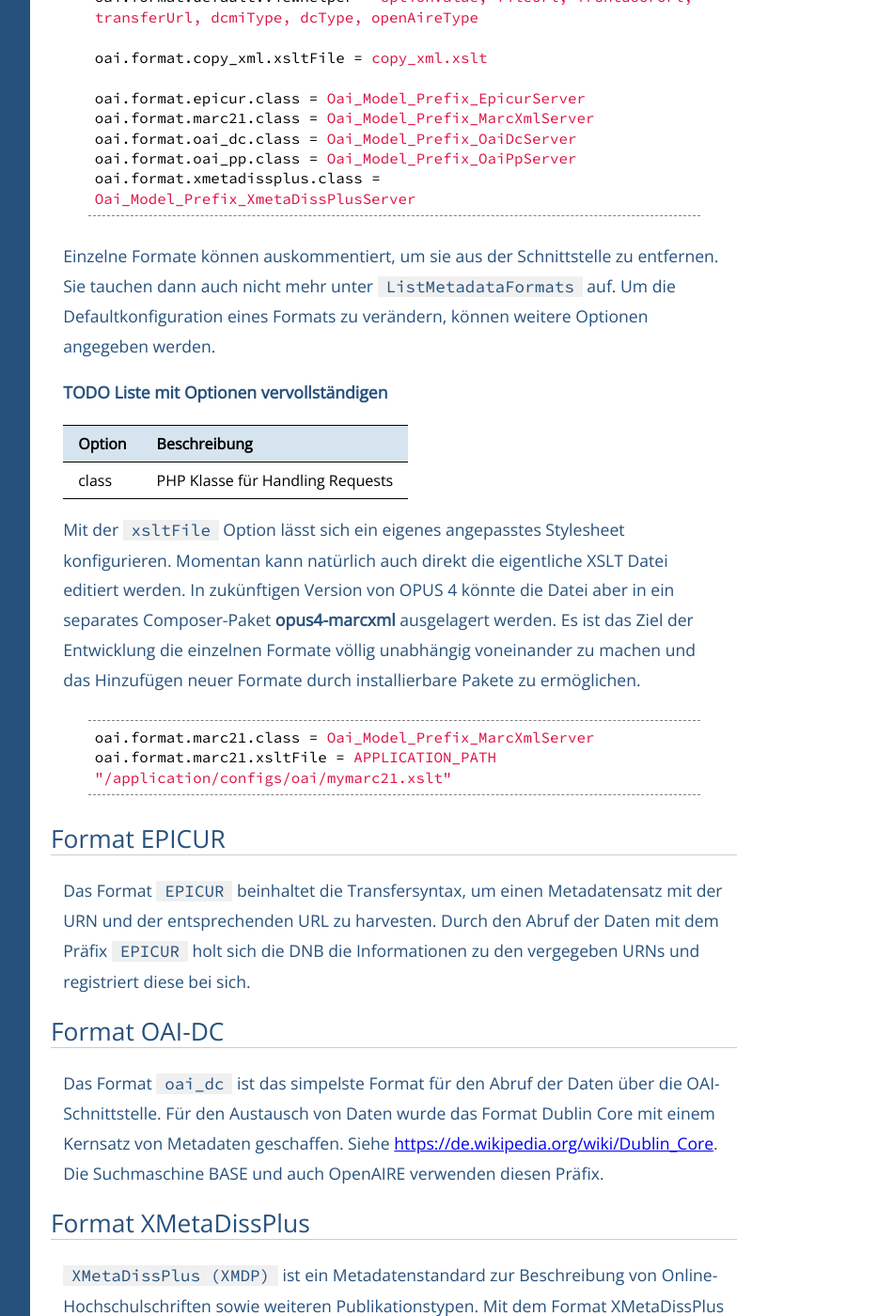
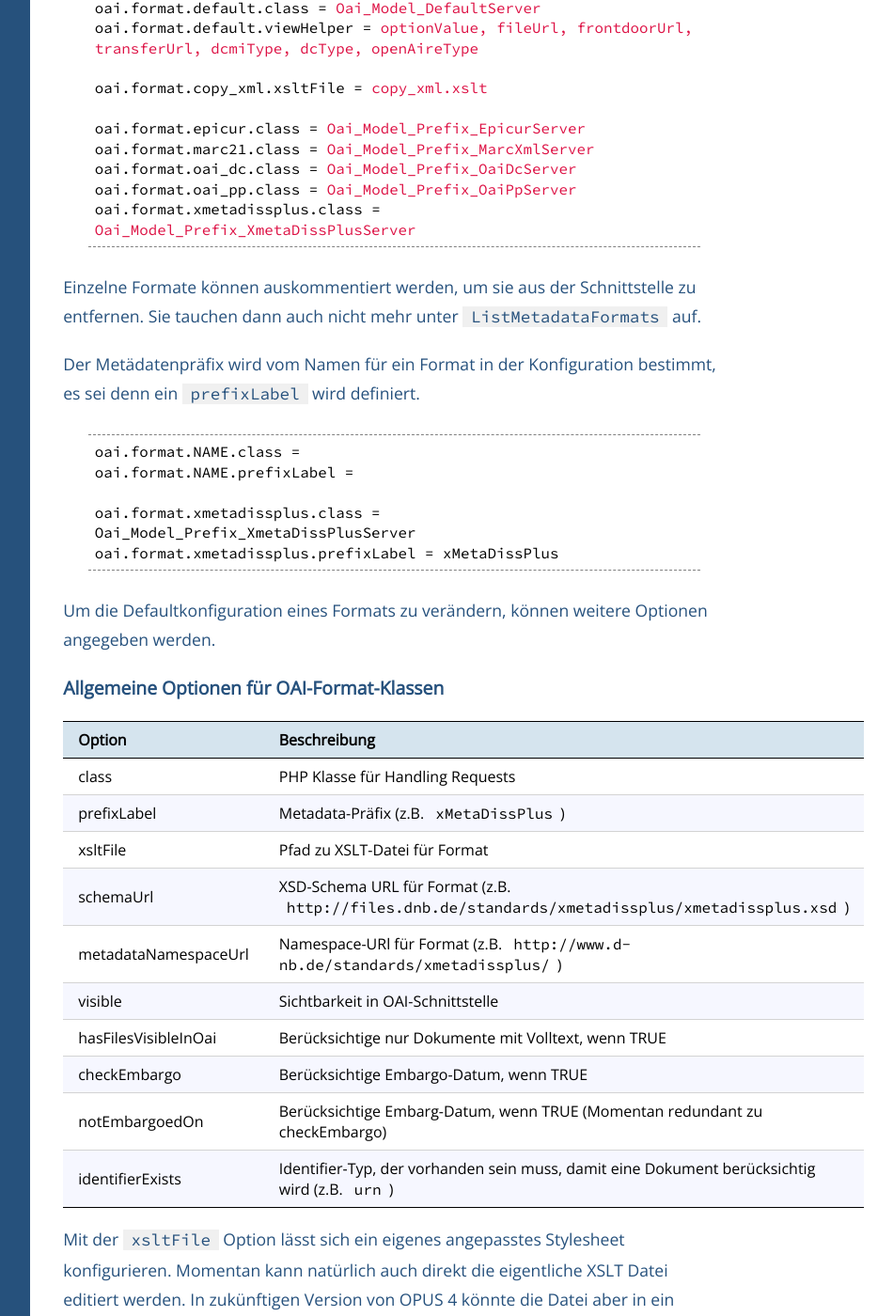
Before and after one commit to OPUS4/userdoc, a Jekyll site: the page built from export/oaiexport.md, in a window 1280 px wide and 1400 px high, scrolled down 1555 px. Shown: the whole window at 94% size, without its empty margins (224-1174 px from the left). Built offline with Jekyll 4.4.1, drawn with Linux system fonts in a browser that asks for light colours; some of the changed text lies outside the part shown.

Commit message:
#119 OAI formats and sets configuration

```diff
--- a/export/oaiexport.md
+++ b/export/oaiexport.md
@@ -42,10 +42,11 @@ Verzeichnis `$BASEDIR/modules/oai/views/scripts/index/prefixes/`.
 Als Administrator haben Sie unter dem Menüpunkt `Administration > Systeminformationen > OAI-Links` die Möglichkeit zu
 überprüfen, wie die Daten in den einzelnen Formaten übergeben werden.
 
-Welche Formate verfügbar sind, wird in der Konfiguration definiert.
+Welche Formate verfügbar sind, wird in der Konfiguration definiert. Momentan befindet sich diese Konfiguration in
+`application/configs/application.ini`.
 
 ~~~ ini
-oai.format.default.class = Oai_Model_BaseServer
+oai.format.default.class = Oai_Model_DefaultServer
 oai.format.default.viewHelper = optionValue, fileUrl, frontdoorUrl, transferUrl, dcmiType, dcType, openAireType
 
 oai.format.copy_xml.xsltFile = copy_xml.xslt
@@ -57,16 +58,34 @@ oai.format.oai_pp.class = Oai_Model_Prefix_OaiPpServer
 oai.format.xmetadissplus.class = Oai_Model_Prefix_XmetaDissPlusServer
 ~~~
 
-Einzelne Formate können auskommentiert, um sie aus der Schnittstelle zu entfernen. Sie tauchen dann auch nicht mehr
-unter `ListMetadataFormats` auf. Um die Defaultkonfiguration eines Formats zu verändern, können weitere Optionen
-angegeben werden.
+Einzelne Formate können auskommentiert werden, um sie aus der Schnittstelle zu entfernen. Sie tauchen dann auch
+nicht mehr unter `ListMetadataFormats` auf.
 
-**TODO Liste mit Optionen vervollständigen**
+Der Metädatenpräfix wird vom Namen für ein Format in der Konfiguration bestimmt, es sei denn ein `prefixLabel`
+wird definiert.
 
-| Option | Beschreibung                     |
-|--------|----------------------------------|
-| class  | PHP Klasse für Handling Requests |
+    oai.format.NAME.class =
+    oai.format.NAME.prefixLabel =
 
+    oai.format.xmetadissplus.class = Oai_Model_Prefix_XmetaDissPlusServer
+    oai.format.xmetadissplus.prefixLabel = xMetaDissPlus
+
+Um die Defaultkonfiguration eines Formats zu verändern, können weitere Optionen angegeben werden.
+
+### Allgemeine Optionen für OAI-Format-Klassen
+
+| Option                | Beschreibung                                                                                     |
+|-----------------------|--------------------------------------------------------------------------------------------------|
+| class                 | PHP Klasse für Handling Requests                                                                 |
+| prefixLabel           | Metadata-Präfix (z.B. `xMetaDissPlus`)                                                           |
+| xsltFile              | Pfad zu XSLT-Datei für Format                                                                    |
+| schemaUrl             | XSD-Schema URL für Format (z.B. `http://files.dnb.de/standards/xmetadissplus/xmetadissplus.xsd`) |
+| metadataNamespaceUrl  | Namespace-URl für Format (z.B. `http://www.d-nb.de/standards/xmetadissplus/`)                    |
+| visible               | Sichtbarkeit in OAI-Schnittstelle                                                                |
+| hasFilesVisibleInOai  | Berücksichtige nur Dokumente mit Volltext, wenn TRUE                                             |
+| checkEmbargo          | Berücksichtige Embargo-Datum, wenn TRUE                                                          |
+| notEmbargoedOn        | Berücksichtige Embarg-Datum, wenn TRUE (Momentan redundant zu checkEmbargo)                      |
+| identifierExists      | Identifier-Typ, der vorhanden sein muss, damit eine Dokument berücksichtig wird (z.B. `urn`)     |
 
 Mit der `xsltFile` Option lässt sich ein eigenes angepasstes Stylesheet konfigurieren. Momentan kann natürlich auch
 direkt die eigentliche XSLT Datei editiert werden. In zukünftigen Version von OPUS 4 könnte die Datei aber in ein
@@ -150,7 +171,7 @@ z.B.
 <dcterms:isPartOf xsi:type="ddb:ZS-Ausgabe" >2020</dcterms:isPartOf>
 ~~~
 
-## Format MARC21
+### Format MARC21
 
 `MARC21` ist eine Version von MARC (MAchine-Readable Cataloging) und wird vor allem in Bibliothekskatalogen für Bibliografische Daten verwendet. Siehe "Deutsche Übersetzung des  MARC 21 Format for Bibliographic Data" <https://d-nb.info/996983511/34>.
 Für den Abruf der Daten über die OAI-Schnittstelle mit dem Präfix `marc21` können noch zusätzliche Angaben in der `config.ini`-Datei konfiguriert werden, die noch nicht in der Datenbank stehen.
@@ -164,3 +185,34 @@ marc21.publisherCity= <Ist nur erforderlich, wenn kein DNB-Institut angelegt ist
 ; default value used to set subfield b of MARC field 264
 marc21.publisherName= <Ist nur erforderlich, wenn kein DNB-Institut angelegt ist>
 ~~~
+
+## OAI-Sets
+
+Die verfügbaren OAI-Sets werden von mehreren Klassen generiert.
+
+~~~ ini
+oai.set.bibliography.class = Oai_Model_Set_BibliographySets
+oai.set.doc-type.class = Oai_Model_Set_DocumentTypeSets
+oai.set.publicationState.class = Oai_Model_Set_PublicationStateSets
+oai.set.openaccess.class = Oai_Model_Set_CollectionRoleSingleSet
+oai.set.openaccess.roleOaiName = open_access
+oai.set.openaccess.requireOaiSubset = 0
+
+; The order is important, the collection set type must come last.
+oai.set.collection.class = Oai_Model_Set_CollectionSets
+; TODO Excluding subsets is currently not supported.
+oai.set.collection.exclude = open_access
+~~~
+
+In der Konfiguration wird ein Name für jeden Set-Typ verwendet, der beliebig gewählt werden kann.
+
+    oai.set.NAME.class = KLASSE_DIE_SETS_IMPLEMENTIERT
+
+### Oai_Model_Set_CollectionRoleSingleSet
+
+Die Klasse `Oai_Model_Set_CollectionRoleSingleSet` erlaubt es alle verknüpften Dokumente einer CollectionRole
+in einem einzigen Set auszugeben, egal mit welcher Sammlung in der CollectionRole die Dokumente verknüpft sind.
+Das ist nützlich, wenn z.B. für verschiedene Open Access-Typen separate Sammlungen angelegt wurden.
+
+Eine CollectionRole, die **CollectionRoleSingleSet** verwendet, muss von der normalen Behandlung von Sammlung mit
+`Oai_Model_Set_CollectionSets` ausgeschlossen werden.
```
Also changed, not shown: other parts of export/oaiexport.md (+5 -3 lines).
